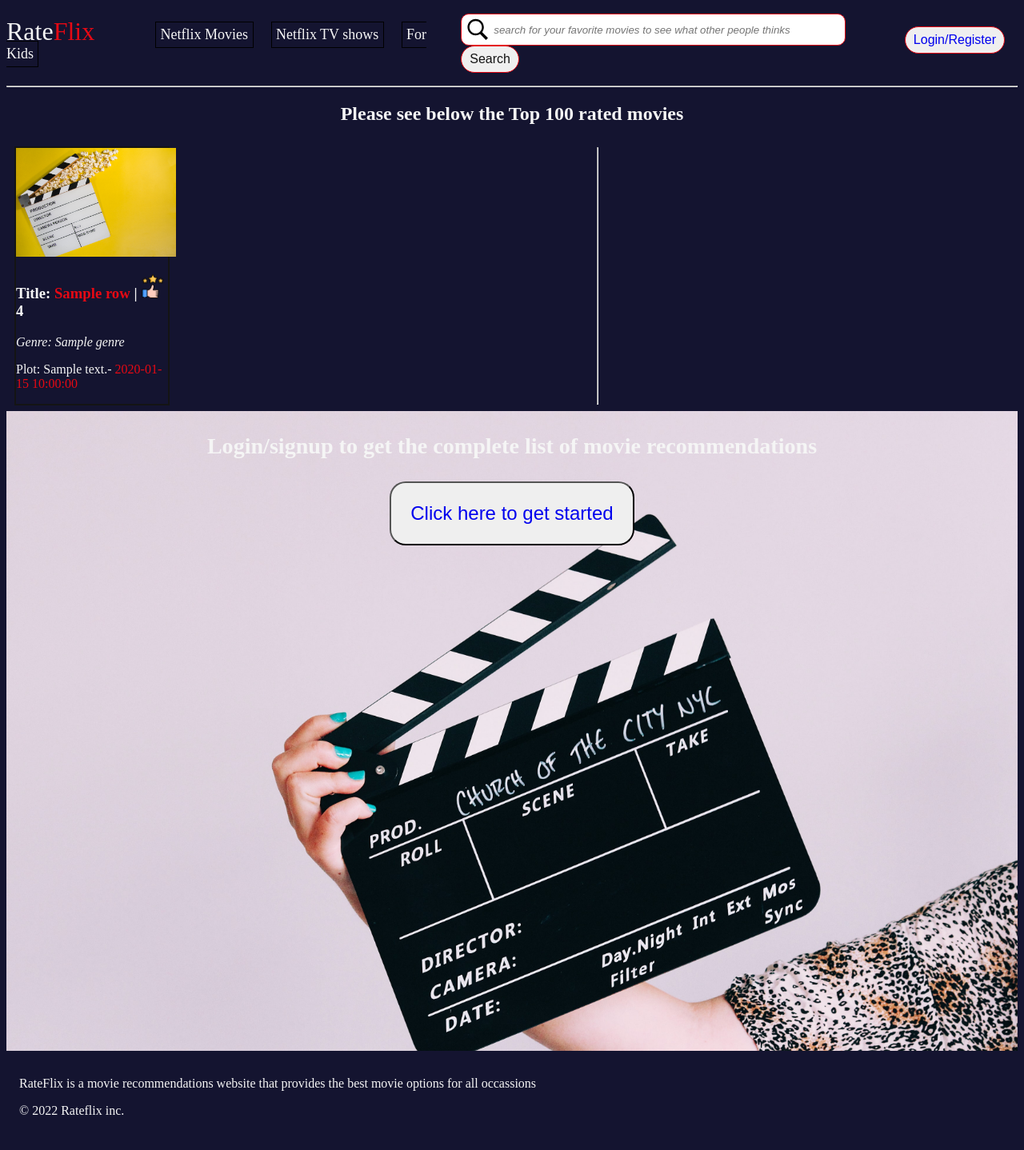
After one commit to SamAdefemi007/RateFlix, a Flask app: template templates/user_search.html in a window 1280 px wide. The commit adds this page. Shown: the whole page at 80% size. Run offline with Flask 2, Linux system fonts and the light colour scheme; the template is opened without the code that fills it: most values are stand-ins (such as "Sample title", 1, 10 or a date in 2020).

Commit message:
implemented the search query logic on the index page and tested it accordingly

```diff
--- a/app.py
+++ b/app.py
@@ -1,5 +1,5 @@
 import sqlite3
-from flask import Flask, render_template, session
+from flask import Flask, render_template, session, request
 
 app = Flask(__name__)
 
@@ -65,3 +65,20 @@ def kidshow():
     connection.close()
 
     return render_template('kidshow.html', rows=rows)
+
+
+
+@app.route('/<query>')
+def querysearch(query):
+    if query:
+        result = request.args.get("search")
+        parsed = "%"+ result  +"%"
+        connect_db_row()
+        cursor.execute("Select * from movie INNER JOIN ratings ON ratings.MOVIE_ID = movie.MOVIE_ID WHERE movie.MOVIE_TITLE Like ? ORDER BY ratings.RATING DESC", (parsed,))
+        rows = cursor.fetchall()
+        connection.close()
+
+    else:
+        return redirect(url_for('/'))
+
+    return render_template('user_search.html', rows=rows, result=result)
--- a/templates/base.html
+++ b/templates/base.html
@@ -26,7 +26,7 @@
 			</ul>
 		</div>
 		<div class="search-bar">
-			<form action="#" method="GET">
+			<form action="user_search.html" method="GET">
 			<input size="50" name="search" type="search" placeholder="search for your favorite movies to see what other people thinks">
 			<button type="submit">Search</button>
 				</form>
--- /dev/null
+++ b/templates/user_search.html
@@ -0,0 +1,29 @@
+{%  extends 'base.html' %}
+
+{% block page_content %}
+
+	{{ super() }}
+	<h2 id="header"> Please see below the Top 100 rated movies</h2>
+	<div class="page-movie">
+		{% for row in rows %}
+
+			<div class="movie-card">
+			<img src="/static/imgs/movie-placeholder.jpeg">
+			<h3>Title:  <span class="movie-title">{{ row["MOVIE_TITLE"] |capitalize}}</span> |
+				<span id="ratings"><img src="/static/imgs/review.png"></span> {{ row["RATING"] }} </h3>
+
+			<p><italic>Genre: {{ row["GENRE"] }}</italic></p>
+			<p>Plot: {{ row["DESCRIPTION"] }}- <span class="movie-title">{{ row["YEAR_ADDED"] }}</span></p>
+
+			</div>
+			<hr>
+
+
+
+
+	{% endfor %}
+	</div>
+
+
+
+{% endblock %}
```
